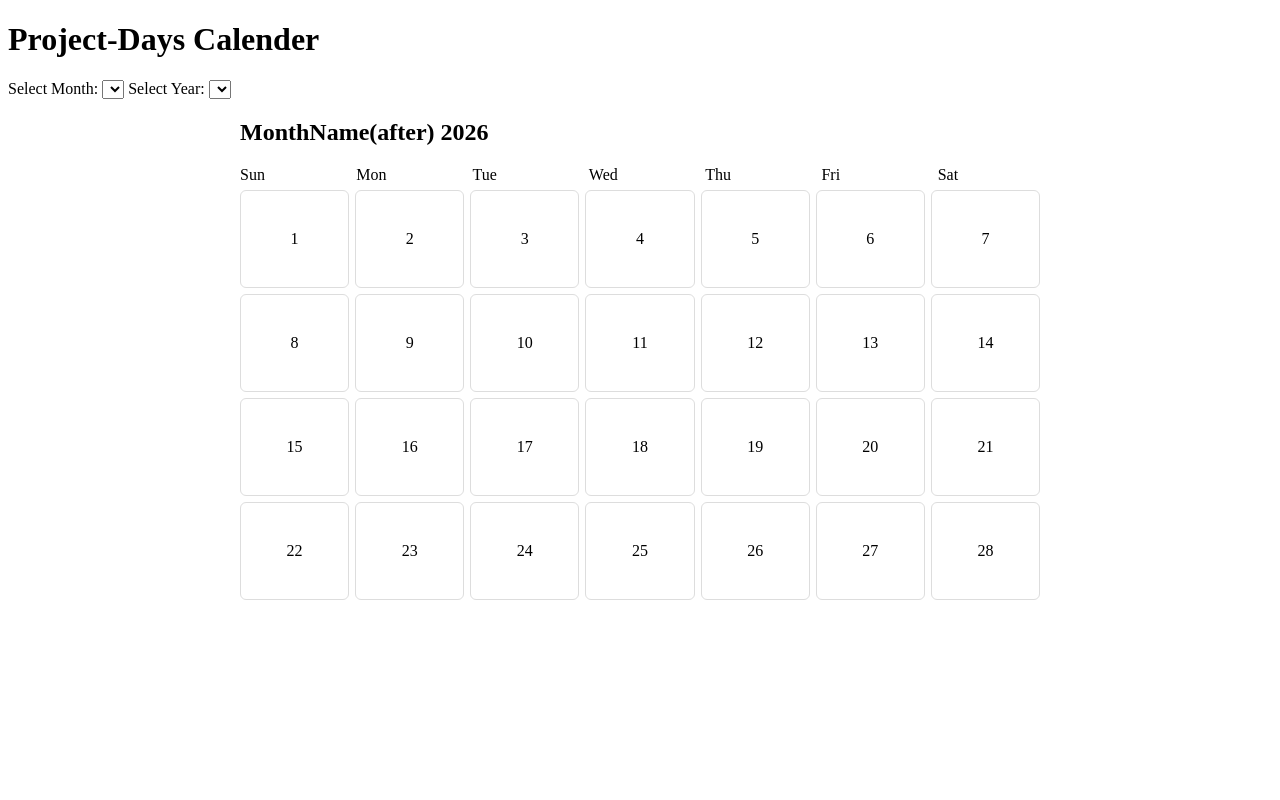
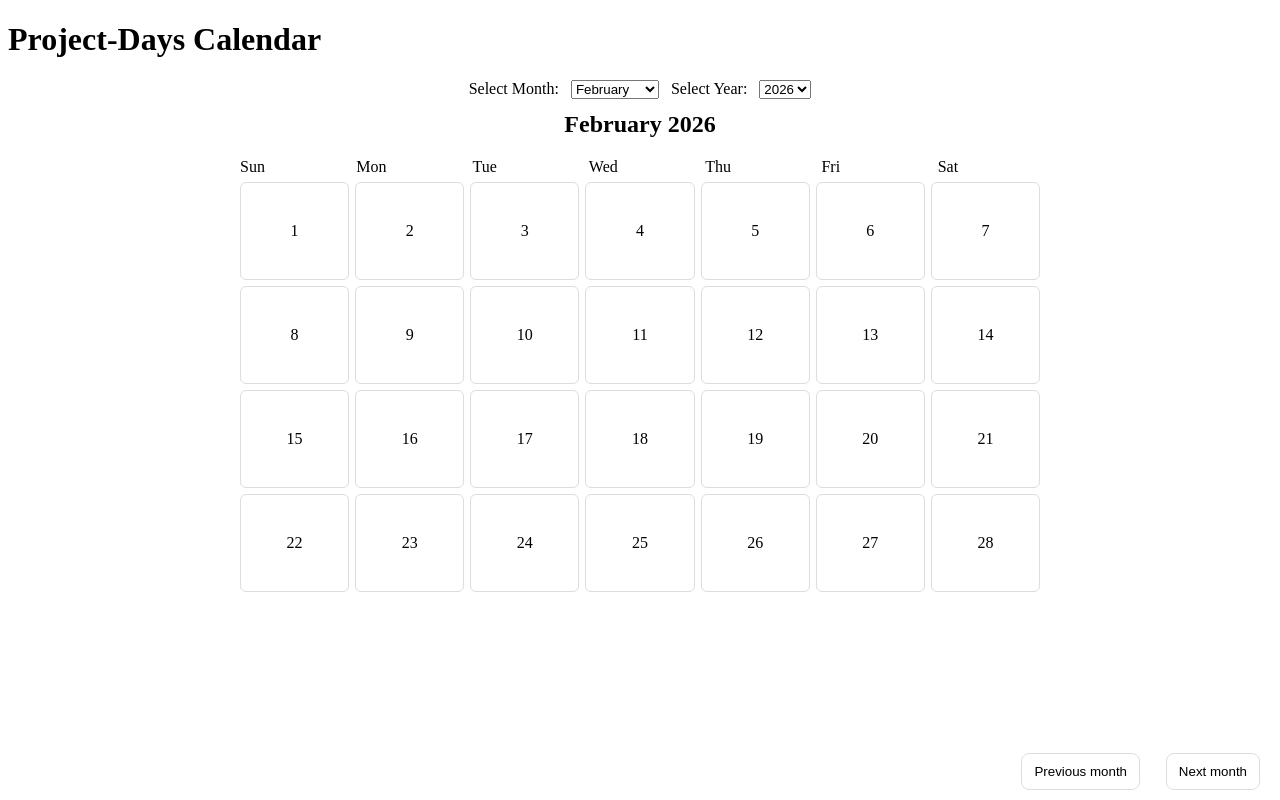
Before and after one commit to AhmadHmedann/Project-Days_Calendar, a website with bundled scripts: page index.html in a window 1280 px wide. Built offline with nearby package versions, Linux system fonts and the light colour scheme.

Commit message:
refactor

```diff
--- a/index.html
+++ b/index.html
@@ -1,26 +1,35 @@
-<!DOCTYPE html>
+<!doctype html>
 <html lang="en">
   <head>
-        <meta charset="UTF-8">
-        <meta name="viewport" content="width=device-width, initial-scale=1.0"/>
+    <meta charset="UTF-8" />
+    <meta name="viewport" content="width=device-width, initial-scale=1.0" />
+
     <script type="module" src="web.mjs"></script>
-        <link rel="stylesheet" href="style.css"/>
+
+    <link rel="stylesheet" href="style.css" />
     <title>Project Days Calendar</title>
   </head>
   <body>
-      <h1 id="calendar-title">Project-Days Calender</h1>
+    <h1 id="calendar-title">Project-Days Calendar</h1>
 
     <section id="controls" class="controls" aria-label="calendar controls">
       <label for="select-month">Select Month:</label>
       <select id="select-month" name="select-month"></select>
 
       <label for="select-year">Select Year:</label>
-        <select id="select-year" name="select-year" ></select>
+      <select id="select-year" name="select-year"></select>
     </section>
 
-      <main  aria-labelledby="calendar-title">
-        <div class="calendar" id="calendar" role="grid" aria-label="Monthly calendar">
-            <h2 id="month-label">MonthName(after) 2026</h2>
+    <main aria-labelledby="calendar-title">
+        <header id="Month-states">
+           <h2 id="month-label"></h2>
+        </header>
+      <div
+        class="calendar"
+        id="calendar"
+        role="grid"
+        aria-label="Monthly calendar"
+      >
         <div role="rowgroup">
           <div class="weekdays" id="weekdays" role="row">
             <div role="columnheader">Sun</div>
@@ -33,13 +42,12 @@
           </div>
         </div>
 
-
         <div id="date-container" class="date" role="rowgroup">
           <!-- our days will be injected here keeping it empty make sure that js will refresh the calender everytime a user picks different month -->
         </div>
       </div>
+      <button type="button" id="previous-month">Previous month</button>
+      <button type="button" id="next-month">Next month</button>
     </main>
-
-
   </body>
 </html>
--- a/style.css
+++ b/style.css
@@ -18,7 +18,6 @@
   margin-top: 6px;
 }
 
-
 .day-cell {
   border: 1px solid #ddd;
   border-radius: 6px;
@@ -33,3 +32,44 @@
   background: transparent;
   border: 1px solid transparent; /* keeps spacing but looks empty */
 }
+
+#Month-states {
+  display: flex;
+  justify-content: center;
+  align-items: center;
+  margin: 10px auto 0;
+}
+
+#month-label {
+  margin: 0;
+  text-align: center;
+}
+#previous-month,
+#next-month {
+  position: fixed;
+  bottom: 10px;
+  padding: 10px 12px;
+  border: 1px solid #ddd;
+  border-radius: 8px;
+  background: white;
+  cursor: pointer;
+  z-index: 1000;
+}
+
+
+/* Place them side by side */
+#previous-month {
+  right: 140px;
+}
+
+#next-month {
+  right: 20px;
+}
+#controls {
+  display: flex;
+  gap: 12px;
+  justify-content: center;
+  align-items: center;
+  flex-wrap: wrap;
+  margin: 12px auto;
+}
--- a/web.mjs
+++ b/web.mjs
@@ -6,63 +6,62 @@
 import * as Engine from "./common.mjs";
 
 // This waits for the browser to be ready before drawing anything.
+const dateObject = new Date();
+const state = {
+  currentDate: {
+    year: dateObject.getUTCFullYear(),
+    month: dateObject.getUTCMonth() + 1,
+  },
+};
+
+console.log(state.currentDate);
+
 window.onload = function () {
-  displayCalendar(Engine.state.currentDate);
-/*
-  //buttons
-  const nextBtn = document.getElementById("next-month");
-  const prevBtn = document.getElementById("previous-month");
+  document
+    .getElementById("next-month")
+    .addEventListener("click", nextMonthHandler);
+  document
+    .getElementById("previous-month")
+    .addEventListener("click", previousMonthHandler);
 
-  if(nextBtn) {
-    nextBtn.onclick = () => {
-        Engine.incrementMonth();//calling the increment month function and attaching it to button.
-        displayCalendar(Engine.state.currentDate);
-    };
-    }
+  document
+    .getElementById("select-month")
+    .addEventListener("change", selectMonthHandler);
+  document
+    .getElementById("select-year")
+    .addEventListener("change", selectYearHandler);
 
-    if(prevBtn) {
-        prevBtn.onclick = () => {
-            Engine.decrementMonth();
-            displayCalendar(Engine.state.currentDate);
-        };
-    }
-*/
- };
-/* --- 2. THE BRIDGE --- */
-// This coordinates between the math and the physical grid.
+  populateMonthSelect();
+  populateYearSelect();
+  displayCalendar(state.currentDate);
+};
+
 function displayCalendar(currentDate) {
   renderCalendarGrid(currentDate);
 }
 
-/* --- 3. THE CONSTRUCTION CREW --- */
-// This is the heavy lifter that creates HTML elements.
+function renderCalendarGrid(currentDate) {
+  document.getElementById("month-label").textContent =
+    `${monthName(currentDate.month)}  ${currentDate.year}`;
 
-function renderCalendarGrid(currentDate) {
-  // Note: These math variables come from Engine/common.mjs
-  const monthDays = Engine.numberOfDaysInMonth(currentDate);//tries to find out how many days are in a specific month
-  const firstWeekday = Engine.dayOfWeekOrder(currentDate);// tries to find out what day of the week does the first fall on.
+  document.getElementById("select-month").value = String(currentDate.month);
+  document.getElementById("select-year").value = String(currentDate.year);
 
-  const rows = Math.ceil((monthDays + firstWeekday) / 7);
+  const monthDays = numberOfDaysInMonth(currentDate);
+  const firstWeekday = dayOfWeekOrder(currentDate);
+  const totalDays = monthDays + firstWeekday;
+  const rows = Math.ceil(totalDays / 7);
 
   let remainingDays = firstWeekday;
   let dayCounter = 1;
-
-  //this the hok to our hTML divs
   const root = document.getElementById("date-container");
-  if (!root) return;//cheks if we have date container before running the code and returns quick if we dont have one.
-  root.textContent= "";//allows you to start on a clean slate everytime a new month is drawn.
-
-
-
-  // THE LOOPING LOGIC
+  root.textContent = "";
   for (let r = 0; r < rows; r++) {
-    // CREATING ROWS
     const row = document.createElement("div");
     row.setAttribute("role", "row");
     row.className = "week-row";
 
     for (let c = 0; c < 7; c++) {
-      // CREATING INDIVIDUAL BOXES
       const cell = document.createElement("div");
       cell.setAttribute("role", "gridcell");
       cell.className = "day-cell";
@@ -72,12 +71,11 @@ function renderCalendarGrid(currentDate) {
         cell.classList.add("empty-day");
         remainingDays--;
       } else if (dayCounter > monthDays) {
-        cell.textContent = " ";
+        cell.textContent = "";
         cell.classList.add("empty-day");
       } else {
         cell.textContent = dayCounter;
-        // ATTACHING DATA TO HTML
-        cell.dataset.date = `${currentDate.year}-${currentDate.month}-${dayCounter}`;
+        cell.dataset.date = `${currentDate.year}/${currentDate.month}/${dayCounter}`;
         dayCounter++;
       }
       row.append(cell);
@@ -85,3 +83,92 @@ function renderCalendarGrid(currentDate) {
     root.append(row);
   }
 }
+
+function numberOfDaysInMonth({ year, month }) {
+  //   return new Date(year, month, 0).getDate();  here I will take my system timezone
+  //day 0 does not exist, so JS go back one day which the last day of previous month
+
+  return new Date(Date.UTC(year, month, 0)).getUTCDate();
+}
+function dayOfWeekOrder({ year, month }) {
+  //in JS Jan=0,,,,,,Des=11;
+
+  return new Date(Date.UTC(year, month - 1, 1)).getUTCDay(); //Which day of the week is this date?
+  // that will return numbers from 0 to 6
+  //Sun:0 , Mon:1 ,,,,,,,,,Sat:6
+}
+
+function nextMonthHandler() {
+  if (state.currentDate.month === 12) {
+    state.currentDate.month = 1;
+    state.currentDate.year++;
+  } else {
+    state.currentDate.month++;
+  }
+  displayCalendar(state.currentDate);
+}
+
+function previousMonthHandler() {
+  if (state.currentDate.month === 1) {
+    state.currentDate.month = 12;
+    state.currentDate.year--;
+  } else {
+    state.currentDate.month--;
+  }
+  displayCalendar(state.currentDate);
+}
+
+function monthName(monthNumber) {
+  const months = [
+    "January",
+    "February",
+    "March",
+    "April",
+    "May",
+    "June",
+    "July",
+    "August",
+    "September",
+    "October",
+    "November",
+    "December",
+  ];
+  return months[monthNumber - 1];
+}
+
+function populateMonthSelect() {
+  const selectElm = document.getElementById("select-month");
+  selectElm.textContent = "";
+
+  for (let m = 1; m <= 12; m++) {
+    const option = document.createElement("option");
+    option.textContent = monthName(m);
+    option.value = String(m);
+    selectElm.append(option);
+  }
+}
+
+function selectMonthHandler(event) {
+  const selectedMonth = Number(event.target.value);
+  state.currentDate.month = selectedMonth;
+  displayCalendar(state.currentDate);
+}
+function populateYearSelect() {
+  const selectElm = document.getElementById("select-year");
+  selectElm.textContent = "";
+  const currentYear = state.currentDate.year;
+  for (let y = currentYear - 5; y <= currentYear + 5; y++) {
+    const option = document.createElement("option");
+    option.textContent = `${y}`;
+    option.value = String(y);
+    selectElm.append(option);
+  }
+}
+
+function selectYearHandler(event) {
+  const selectedYear = Number(event.target.value);
+  state.currentDate.year = selectedYear;
+
+  populateYearSelect();
+  displayCalendar(state.currentDate);
+}
```
Lines whose indentation alone changed are shown as unchanged.
